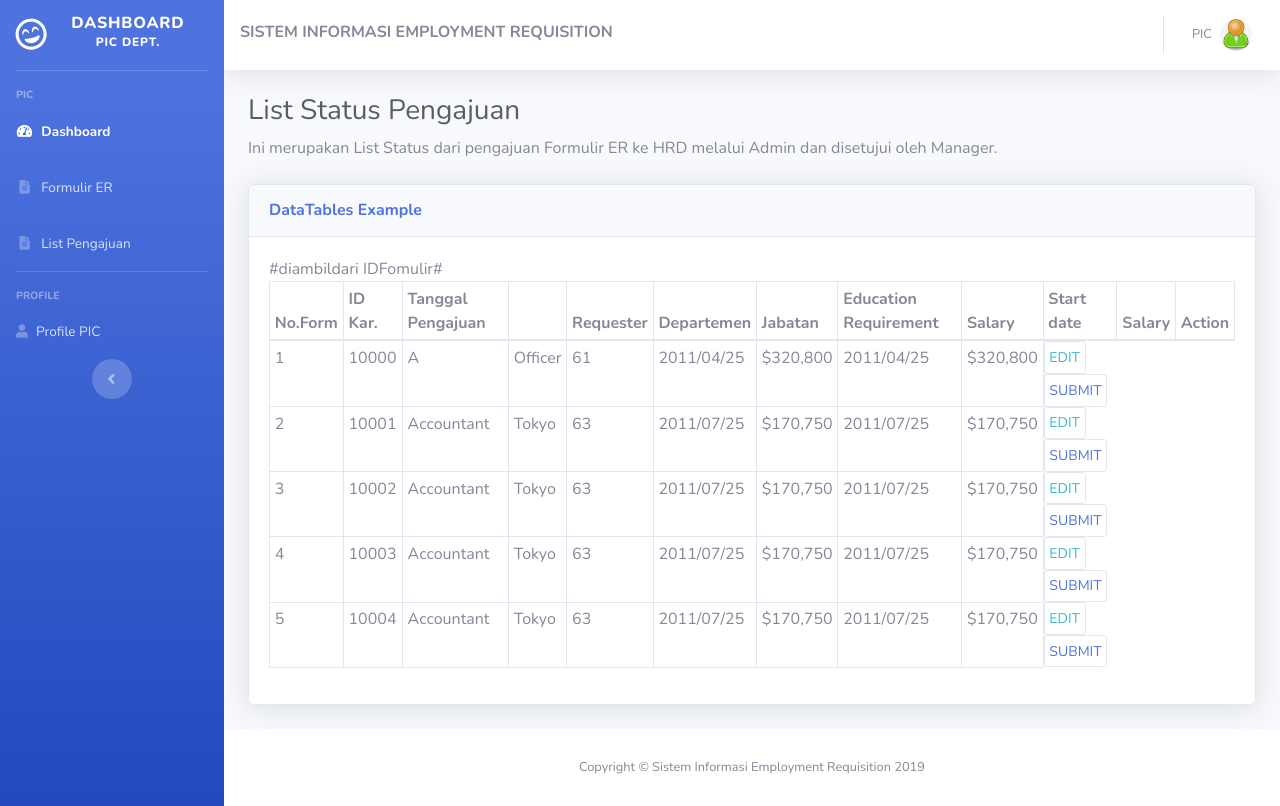
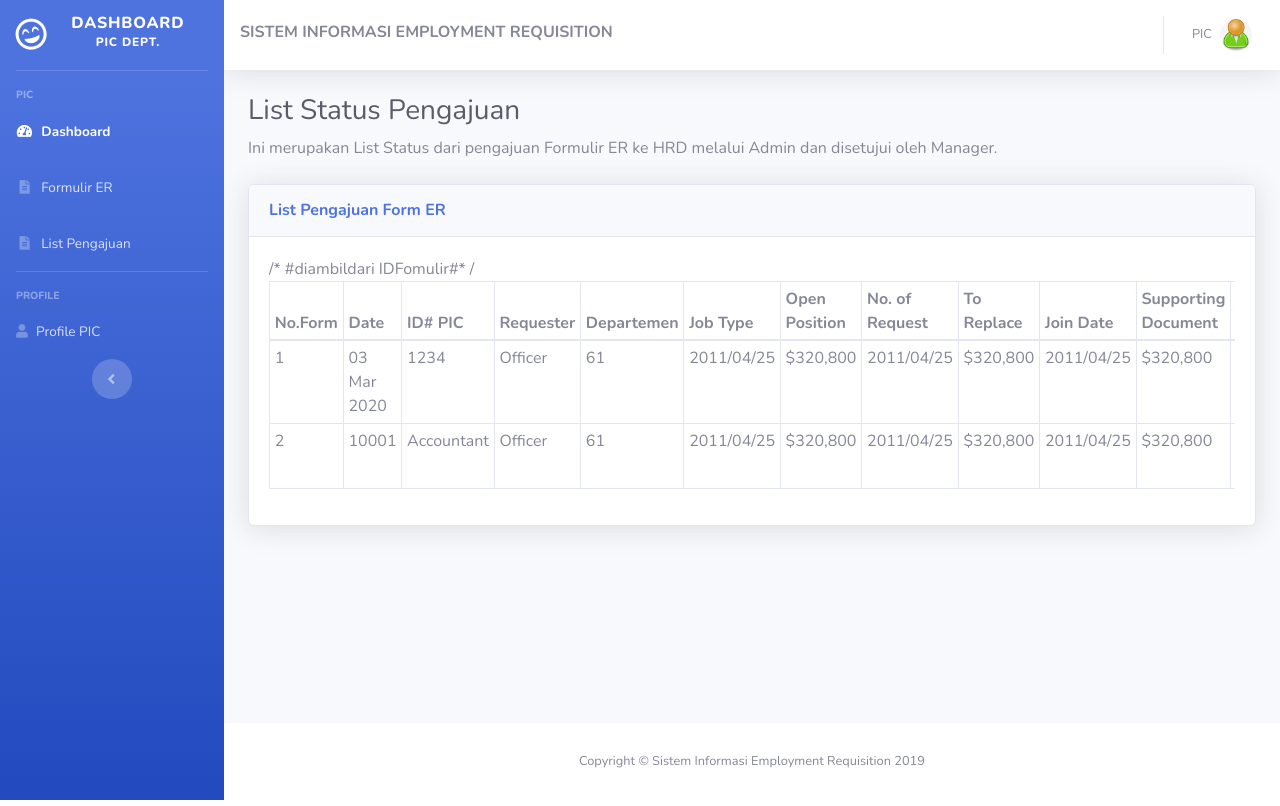
Before and after one commit to alan96320/Employment-Requisition, a PHP site: page /pic/statusform.php in a window 1280 px wide. Run offline with PHP 8.4, Linux system fonts and the light colour scheme; the visitor is signed in with stand-in values (Sample User, id 1).

Commit message:
Update table.php

```diff
--- a/components/table.php
+++ b/components/table.php
@@ -8,36 +8,45 @@
       <!-- DataTales Example -->
       <div class="card shadow mb-4">
         <div class="card-header py-3">
-          <h6 class="m-0 font-weight-bold text-primary">DataTables Example</h6>
+          <h6 class="m-0 font-weight-bold text-primary">List Pengajuan Form ER</h6>
         </div>
         <div class="card-body">
           <div class="table-responsive">
             <table class="table table-bordered table-hover table-sm" id="dataTable" width="100%" cellspacing="0">
               <thead>
                 <tr>
-                  <th>No.Form</th> #diambildari IDFomulir#
-                  <th>ID Kar.</th>
-                  <th>Tanggal Pengajuan<th>
+                  <th>No.Form</th> /* #diambildari IDFomulir#* /
+                  <th>Date</th>
+                  <th>ID# PIC</th>
                   <th>Requester</th>
                   <th>Departemen</th>
-                  <th>Jabatan</th>
+                  <th>Job Type</th>
+                  <th>Open Position</th>
+                  <th>No. of Request</th>
+                  <th>To Replace</th>
+                  <th>Join Date</th>
+                  <th>Supporting Document</th>
                   <th>Education Requirement</th>
-                  <th>Salary</th>
-                  <th>Start date</th>
-                  <th>Salary</th>
+                  <th>Major Function</th>
+                  <th>Experience Requirement</th>
                   <th class="justify-content-center">Action</th>
                 </tr>
               </thead>
               <tbody>
                 <tr>
                   <td>1</td>
-                  <td>10000</td>
-                  <td>A</td>
+                  <td>03 Mar 2020</td>
+                  <td>1234</td>
                   <td>Officer</td>
                   <td>61</td>
                   <td>2011/04/25</td>
                   <td>$320,800</td>
                   <td>2011/04/25</td>
+                  <td>$320,800</td>
+                  <td>2011/04/25</td>
+                  <td>$320,800</td>
+                  <td>2011/04/25</td>
+                  <td>$320,800</td>
                   <td>$320,800</td>
                   <td a class="btn btn-outline-info btn-sm">EDIT</a></td>
                   <td a class="btn btn-outline-primary btn-sm">SUBMIT</a></td>
@@ -46,16 +55,21 @@
                   <td>2</td>
                   <td>10001</td>
                   <td>Accountant</td>
-                  <td>Tokyo</td>
-                  <td>63</td>
-                  <td>2011/07/25</td>
-                  <td>$170,750</td>
-                  <td>2011/07/25</td>
-                  <td>$170,750</td>
+                  <td>Officer</td>
+                  <td>61</td>
+                  <td>2011/04/25</td>
+                  <td>$320,800</td>
+                  <td>2011/04/25</td>
+                  <td>$320,800</td>
+                  <td>2011/04/25</td>
+                  <td>$320,800</td>
+                  <td>2011/04/25</td>
+                  <td>$320,800</td>
+                  <td>$320,800</td>
                   <td a class="btn btn-outline-info btn-sm">EDIT</a></td>
                   <td a class="btn btn-outline-primary btn-sm">SUBMIT</a></td>
                 </tr>
-                <tr>
+               <!--  <tr>
                   <td>3</td>
                   <td>10002</td>
                   <td>Accountant</td>
@@ -93,7 +107,7 @@
                   <td>$170,750</td>
                   <td a class="btn btn-outline-info btn-sm">EDIT</a></td>
                   <td a class="btn btn-outline-primary btn-sm">SUBMIT</a></td>
-                </tr>
+                </tr> -->
               </tbody>
             </table>
           </div>
```
